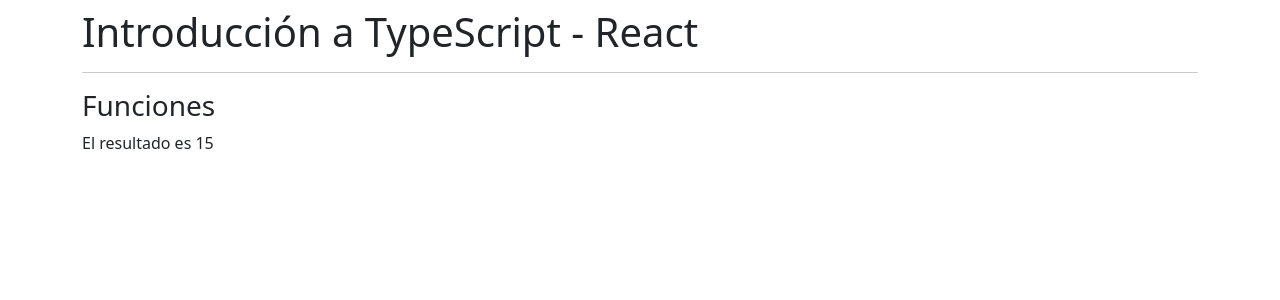
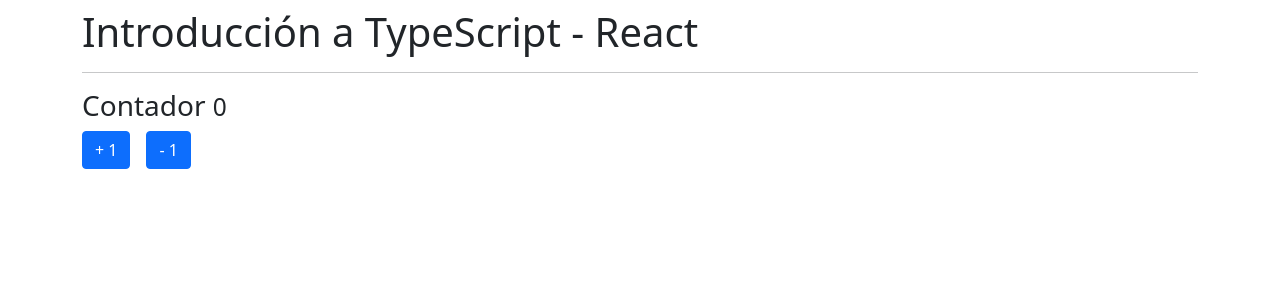
Before and after one commit to LuisRcap/Ejercicios-React-Native, a React (Create React App) app in the folder 01-reforzamiento/: page / in a window 1280 px wide. Shown: the top 300 px of the page. Built offline with nearby package versions, Linux system fonts and the light colour scheme.

Commit message:
useState :fire:

```diff
--- a/01-reforzamiento/src/App.tsx
+++ b/01-reforzamiento/src/App.tsx
@@ -1,6 +1,8 @@
 // import TiposBasicos from "./typescript/TiposBasicos";
 // import ObjetosLiterales from "./typescript/ObjetosLiterales"
-import Funciones from "./typescript/Funciones"
+// import Funciones from "./typescript/Funciones"
+
+import Contador from "./components/Contador"
 
 const App = () => {
   return (
@@ -9,7 +11,8 @@
       <hr />
       {/* <TiposBasicos /> */}
       {/* <ObjetosLiterales /> */}
-      <Funciones />
+      {/* <Funciones /> */}
+      <Contador />
     </div>
   )
 }
--- /dev/null
+++ b/01-reforzamiento/src/components/Contador.tsx
@@ -0,0 +1,31 @@
+import { useState } from "react";
+
+const Contador = () => {
+
+    const [valor, setValor] = useState( 0 );
+
+    const acumular = ( numero: number ) => {
+        setValor( valor + numero )
+    };
+
+    return (
+        <>
+            <h3>Contador <small>{ valor }</small></h3>
+            <button
+                className="btn btn-primary me-3"
+                onClick={ () => acumular( 1 ) }
+            >
+                + 1
+            </button>
+
+            <button
+                className="btn btn-primary"
+                onClick={ () => acumular( -1 ) }
+            >
+                - 1
+            </button>
+        </>
+    )
+}
+
+export default Contador;
```
